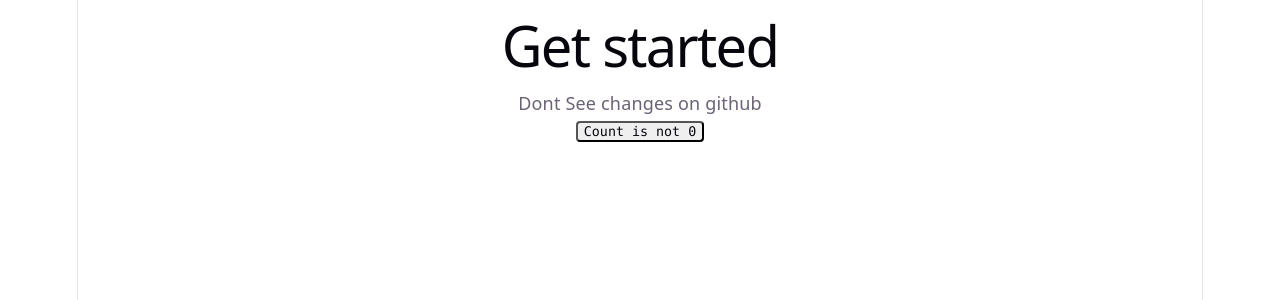
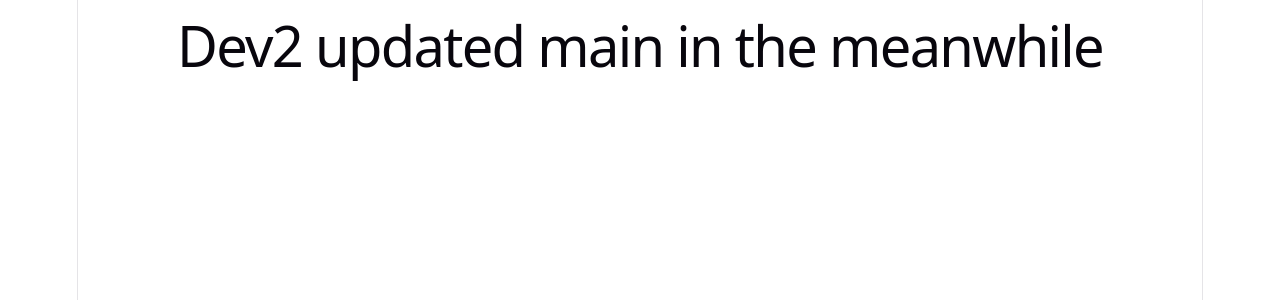
Before and after one commit to NavyanthReddy/InfraProject, a React (Vite) app: page / in a window 1280 px wide. Shown: the top 300 px of the page. Built offline with nearby package versions, Linux system fonts and the light colour scheme.

Commit message:
dev2 changes

```diff
--- a/src/App.tsx
+++ b/src/App.tsx
@@ -8,18 +8,8 @@ function App() {
     <>
       <section id="center">
         <div>
-          <h1>Get started</h1>
-          <p>
-            Dont See changes on github
-          </p>
+          <h1>Dev2 updated main in the meanwhile</h1>
         </div>
-        <button
-          type="button"
-          className="counter"
-          onClick={() => setCount((count) => count + 1)}
-        >
-          Count is not {count}
-        </button>
       </section>
     </>
   )
```
